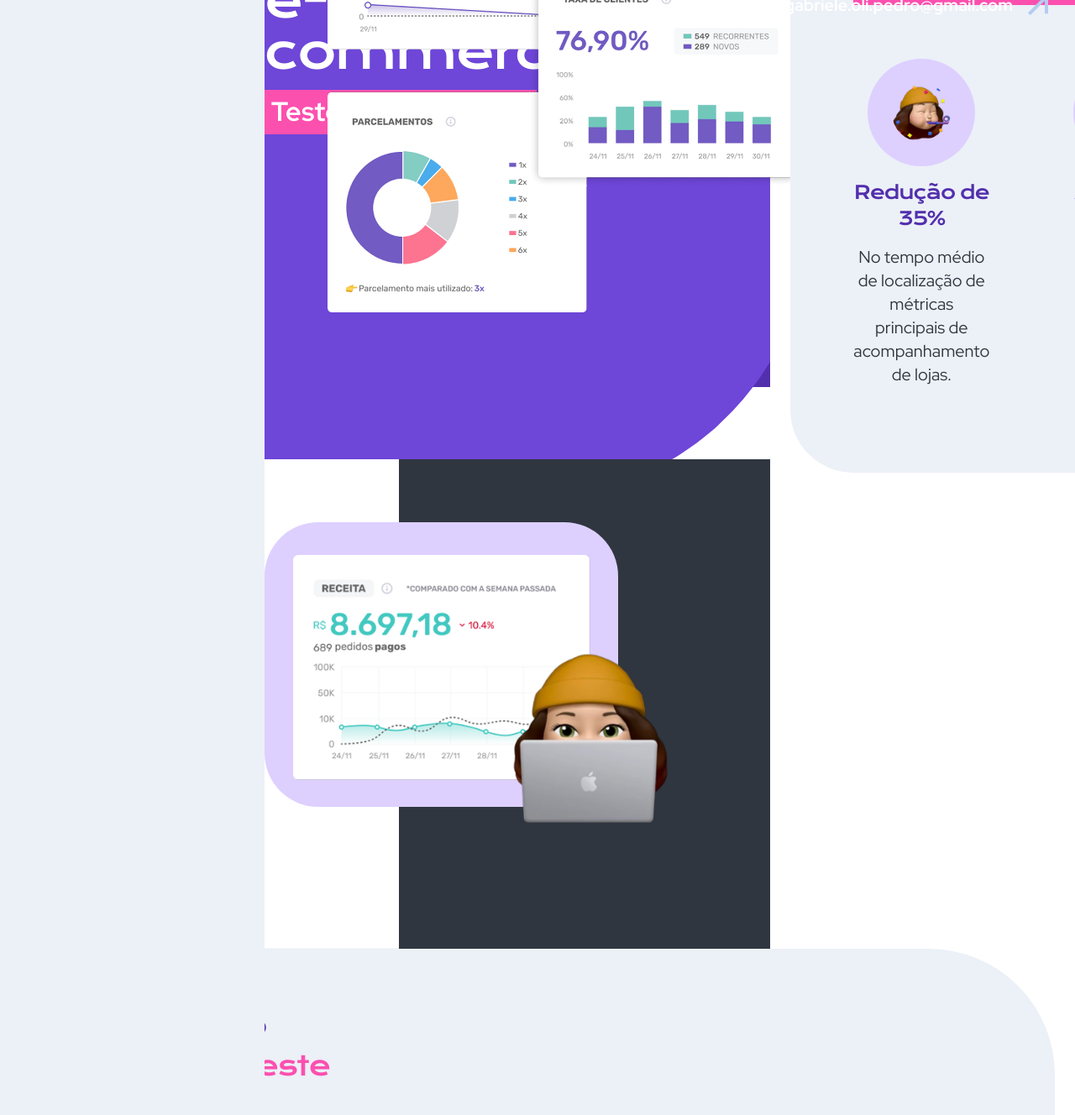
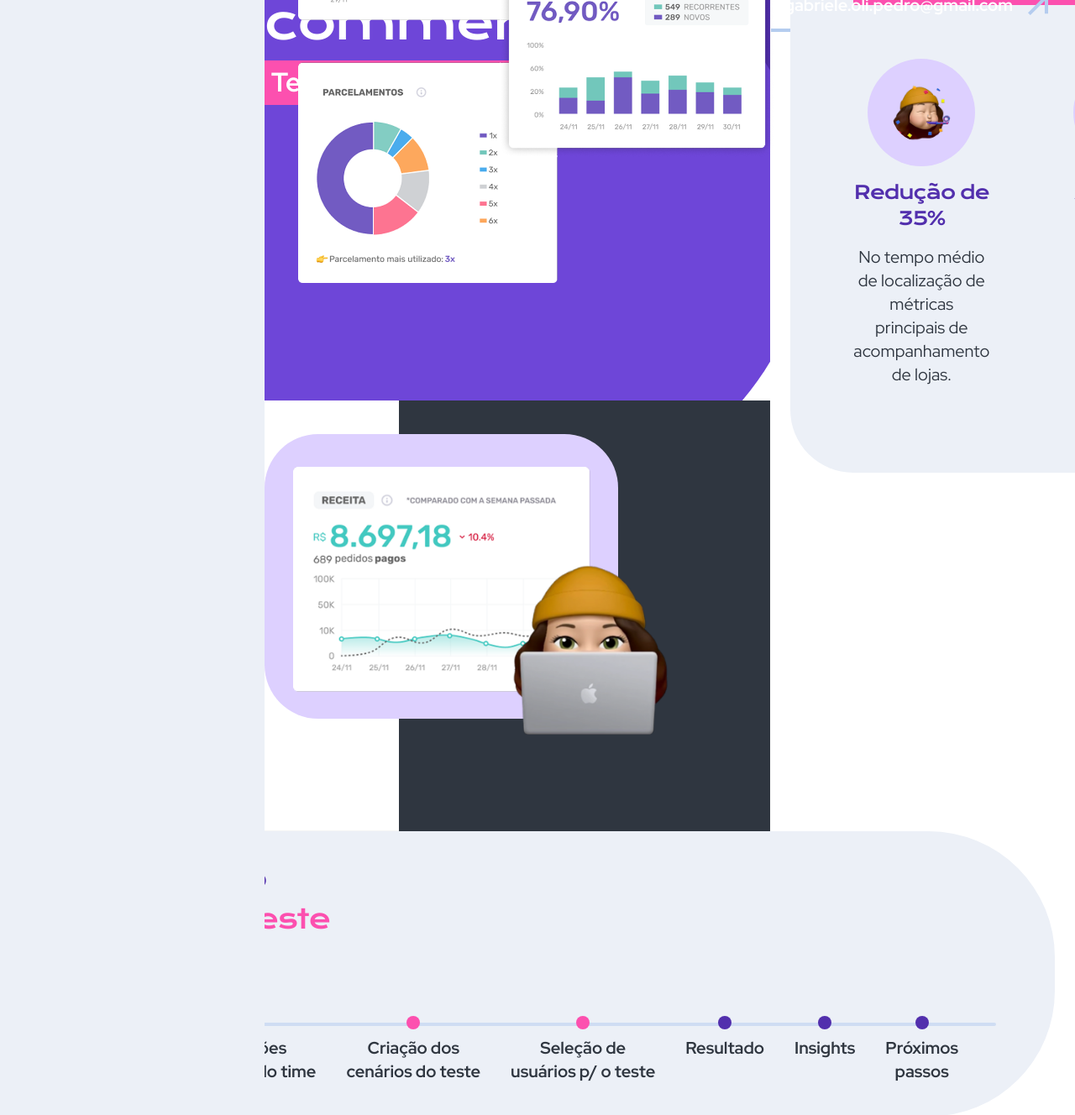
Before and after one commit to GabrielePedro/REPO, a website: page case-yampi.html in a window 1280 px wide. Shown: the part 257-1585 px from the top of the page at 84% size. Drawn offline with nearby package versions, Linux system fonts and the light colour scheme; a small style sheet from the web is missing.

Commit message:
Reduce section spacing to 40px

```diff
--- a/styles/components/case-yampi.css
+++ b/styles/components/case-yampi.css
@@ -568,30 +568,30 @@
   padding-bottom: 0;
 }
 .banner--yampi .banner-inner {
-  padding-top: 75px;
-  padding-bottom: 75px;
-  gap: 75px;
+  padding-top: 40px;
+  padding-bottom: 40px;
+  gap: 40px;
 }
 .case-page .case-banner {
   margin-bottom: 0;
 }
 .case-page .case-block {
-  padding-top: 75px;
-  padding-bottom: 75px;
+  padding-top: 40px;
+  padding-bottom: 40px;
 }
 .case-page .case-block.case-context {
-  padding-top: 75px;
-  padding-bottom: 75px;
+  padding-top: 40px;
+  padding-bottom: 40px;
 }
 .case-page .plan-content,
 .case-page .insights-content,
 .case-page .process-content,
 .case-page .solution-content,
 .case-page .prototype-content {
-  padding-top: 75px;
-  padding-bottom: 75px;
+  padding-top: 40px;
+  padding-bottom: 40px;
 }
 .case-page .results-content {
-  padding-top: 75px;
-  padding-bottom: 75px;
+  padding-top: 40px;
+  padding-bottom: 40px;
 }
```
